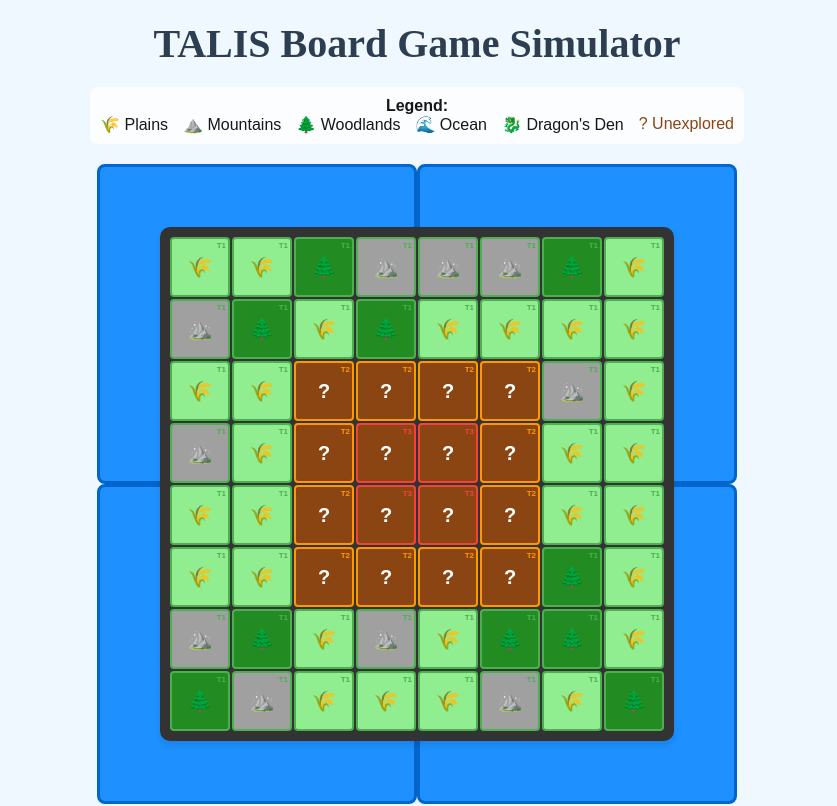
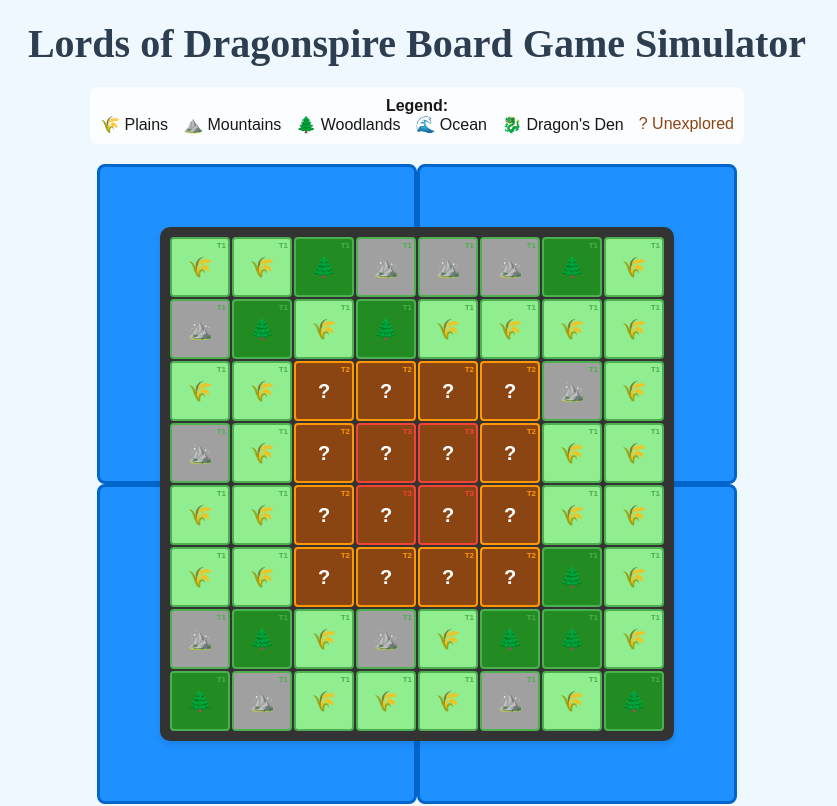
Before and after one commit to hkniberg/dragonspire, a Next.js app in the folder simulation/: page / in a window 1280 px wide. Shown: the top 806 px of the page, without its empty margins (223-1060 px from the left). Built offline with nearby package versions, Linux system fonts and the light colour scheme.

Commit message:
Updated the board game name in some places

```diff
--- a/simulation/package.json
+++ b/simulation/package.json
@@ -1,5 +1,5 @@
 {
-  "name": "talis",
+  "name": "dragonspire",
   "version": "0.1.0",
   "private": true,
   "scripts": {
--- a/simulation/src/pages/index.tsx
+++ b/simulation/src/pages/index.tsx
@@ -187,8 +187,11 @@ export default function Home() {
   return (
     <>
       <Head>
-        <title>TALIS Board Game Simulator</title>
-        <meta name="description" content="TALIS Board Game AI Simulation" />
+        <title>Lords of Dragonspire Board Game Simulator</title>
+        <meta
+          name="description"
+          content="Lords of Dragonspire Board Game AI Simulation"
+        />
         <meta name="viewport" content="width=device-width, initial-scale=1" />
         <link rel="icon" href="/favicon.ico" />
       </Head>
@@ -210,7 +213,7 @@ export default function Home() {
             fontFamily: "serif",
           }}
         >
-          TALIS Board Game Simulator
+          Lords of Dragonspire Board Game Simulator
         </h1>
 
         <div
```
Also changed, not shown: 2 other files (tests, documents, lock files or other folders).
